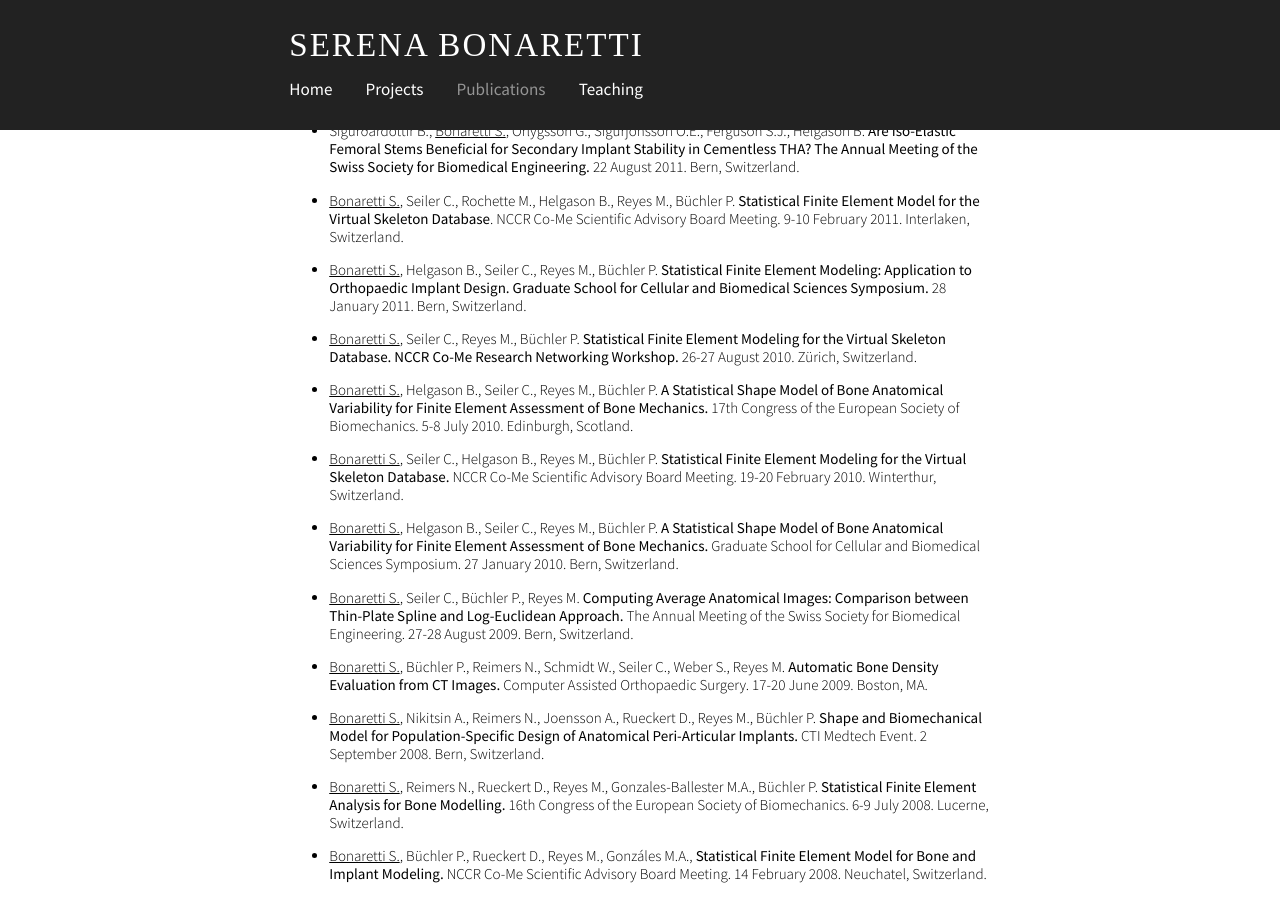
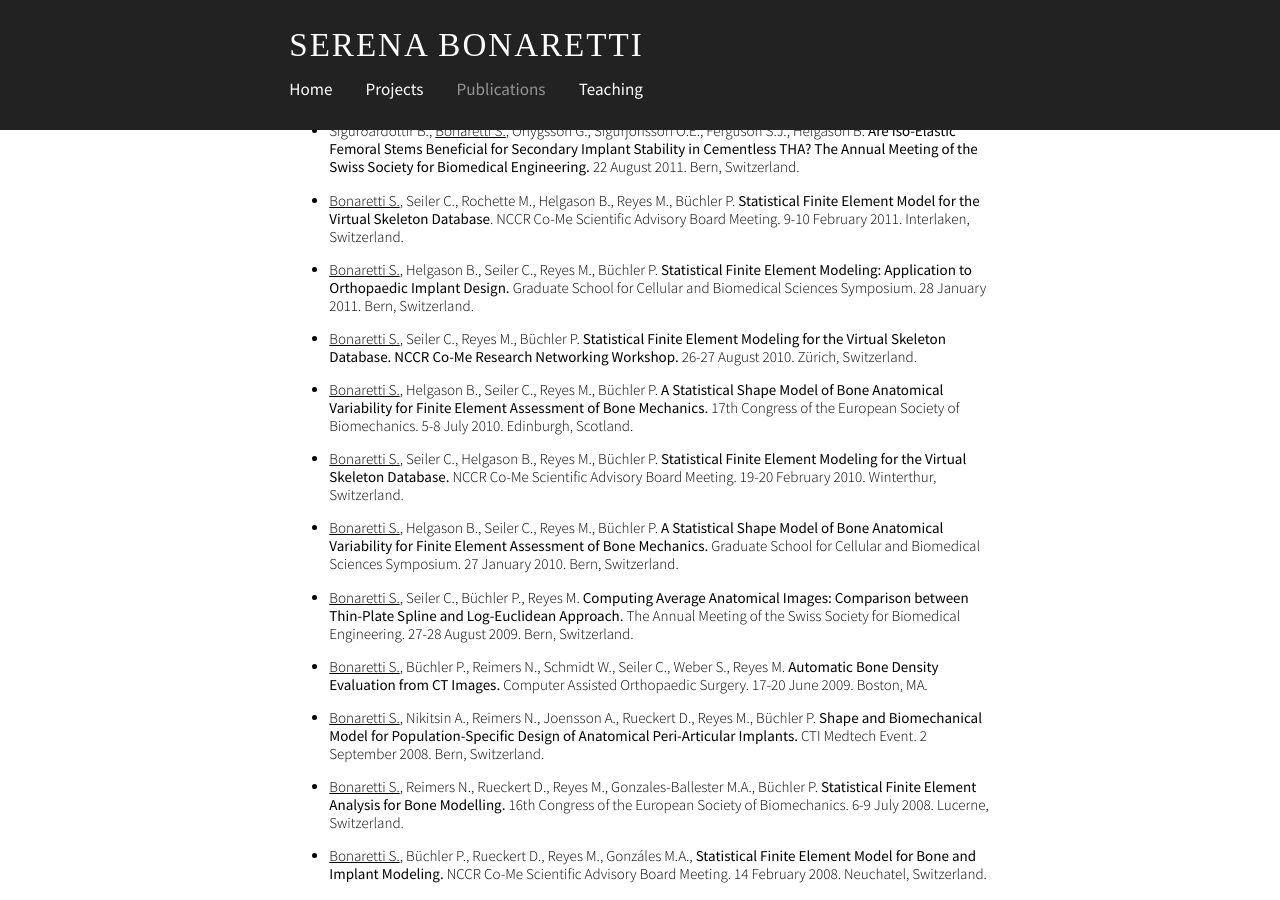
Before and after one commit to sbonaretti/sbonaretti.github.io, a Jekyll site: the page built from Publications.md, in a window 1280 px wide and 900 px high, scrolled down 2195 px. Built offline with Jekyll 4.4.1, drawn with Linux system fonts in a browser that asks for light colours; some web fonts are replaced.

```diff
--- a/Publications.md
+++ b/Publications.md
@@ -77,7 +77,7 @@ title: "Publications"
 
 * <ins>Bonaretti S.</ins>, Seiler C., Rochette M., Helgason B., Reyes M., Büchler P. **Statistical Finite Element Model for the Virtual Skeleton Database**. NCCR Co-Me Scientific Advisory Board Meeting. 9-10 February 2011. Interlaken, Switzerland.
 
-* <ins>Bonaretti S.</ins>, Helgason B., Seiler C., Reyes M., Büchler P. **Statistical Finite Element Modeling: Application to Orthopaedic Implant Design. Graduate School for Cellular and Biomedical Sciences Symposium.** 28 January 2011. Bern, Switzerland.
+* <ins>Bonaretti S.</ins>, Helgason B., Seiler C., Reyes M., Büchler P. **Statistical Finite Element Modeling: Application to Orthopaedic Implant Design.** Graduate School for Cellular and Biomedical Sciences Symposium. 28 January 2011. Bern, Switzerland.
 
 * <ins>Bonaretti S.</ins>, Seiler C., Reyes M., Büchler P. **Statistical Finite Element Modeling for the Virtual Skeleton Database. NCCR Co-Me Research Networking Workshop.** 26-27 August 2010. Zürich, Switzerland.
 
```
